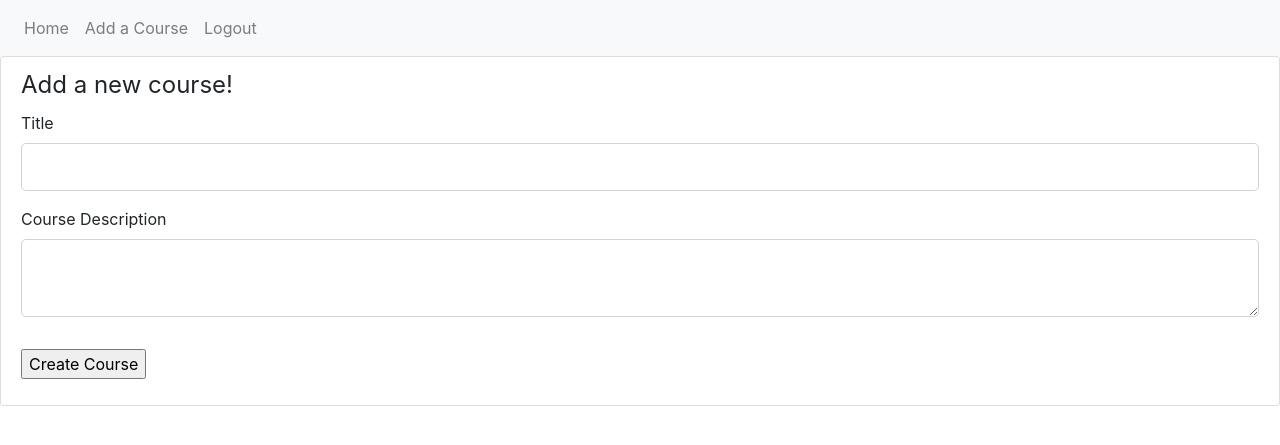
After one commit to GudiedRyan/guide_and_teach, a Flask app: page /course/new in a window 1280 px wide. The commit adds this page. Shown: the top 445 px of the page. Run offline with Flask 2, Linux system fonts and the light colour scheme; a user stored in the database is signed in; some libraries are stand-ins or nearby versions.

Commit message:
Added some course functionality

```diff
--- a/guide_and_teach/forms.py
+++ b/guide_and_teach/forms.py
@@ -1,5 +1,5 @@
 from flask_wtf import FlaskForm
-from wtforms import StringField, PasswordField, SubmitField, BooleanField
+from wtforms import StringField, PasswordField, SubmitField, BooleanField, TextAreaField
 from wtforms.validators import DataRequired, Length, Email, EqualTo, ValidationError
 from guide_and_teach.models import User
 
@@ -25,3 +25,12 @@ class LoginForm(FlaskForm):
     password = PasswordField('Password', validators=[DataRequired()])
     remember = BooleanField('Remember Me')
     submit = SubmitField('Log In')
+
+class CourseForm(FlaskForm):
+    title = StringField('Title', validators=[DataRequired()])
+    description = TextAreaField('Course Description', validators=[DataRequired()])
+    submit = SubmitField('Create Course')
+
+class StudentForm(FlaskForm):
+    student_name = StringField('Student Name', validators=[DataRequired()])
+    submit = SubmitField('Add Student')
--- a/guide_and_teach/models.py
+++ b/guide_and_teach/models.py
@@ -18,6 +18,7 @@ class User(db.Model, UserMixin):
 class Course(db.Model):
     id = db.Column(db.Integer, primary_key=True)
     course_title = db.Column(db.String(100), nullable=False)
+    course_desc = db.Column(db.Text, nullable=False)
     user_id = db.Column(db.Integer, db.ForeignKey('user.id'), nullable=False)
     # student = db.relationship('Student', backref='course', lazy=True)
 
--- a/guide_and_teach/routes.py
+++ b/guide_and_teach/routes.py
@@ -1,7 +1,7 @@
 import secrets
 from flask import render_template, url_for, flash, redirect, request
 from guide_and_teach import app, db, bcrypt
-from guide_and_teach.forms import RegistrationForm, LoginForm
+from guide_and_teach.forms import RegistrationForm, LoginForm, CourseForm, StudentForm
 from guide_and_teach.models import User, Course
 from flask_login import login_user, current_user, logout_user, login_required
 
@@ -33,8 +33,7 @@ def login():
         user = User.query.filter_by(username=form.username.data).first()
         if user and bcrypt.check_password_hash(user.password, form.password.data):
             login_user(user)
-            next_page = request.args.get('next')
-            return redirect(next_page_) if next_page else redirect(url_for('home'))
+            return redirect(url_for('course_home'))
         else:
             flash('Login failed. Check username and password.', 'danger')
     return render_template('login.html', title='Login', form=form)
@@ -43,3 +42,16 @@ def login():
 def logout():
     logout_user()
     return redirect(url_for('login'))
+
+@app.route('/course/new', methods=['GET', 'POST'])
+@login_required
+def create_course():
+    form = CourseForm()
+    if form.validate_on_submit():
+        flash('Course created!', 'success')
+    return render_template('create_course.html', title='New Course', form=form)
+
+@app.route('/course/home')
+@login_required
+def course_home():
+    return render_template('courses_page.html', title='Courses')
--- a/guide_and_teach/templates/about.html
+++ b/guide_and_teach/templates/about.html
@@ -4,7 +4,9 @@
     then they will go on to the login or register page, from which they will be able to access their
     courses and students.
 
-    Possible feature: Allow students to make accounts, where the teachers can add permission for them to view
-    their grades. This will be a secondary feature, in fact, this whole text block will be removed soon. This is in desperate need of CSS styling.
+    This is in desperate need of CSS styling.
+
+    I believe that this page should remain as an informational homepage of sorts. When teachers log in they will be redirected
+    to a page where their active courses are listed.
 </p>
 {% endblock content %}
--- /dev/null
+++ b/guide_and_teach/templates/create_course.html
@@ -0,0 +1,22 @@
+{% extends "layout.html" %}
+{% block content %}
+<div class="content-section">
+    <form method="POST" action="">
+        {{ form.hidden_tag() }}
+        <fieldset class="form-group">
+            <legend>Add a new course!</legend>
+            <div class="form-group">
+                {{ form.title.label(class="form-control-label") }}
+                {{ form.title(class="form-control form-control-lg") }}
+            </div>
+            <div class="form-group">
+                {{ form.description.label(class="form-control-label") }}
+                {{ form.description(class="form-control form-control-lg") }}
+            </div>
+        </fieldset>
+        <div class="form-group">
+            {{ form.submit }}
+        </div>
+    </form>
+</div>
+{% endblock content %}
--- a/guide_and_teach/templates/layout.html
+++ b/guide_and_teach/templates/layout.html
@@ -12,6 +12,9 @@
           <ul class="navbar-nav mr-auto">
             <li class="nav-item">
               <a class="nav-link" href="{{ url_for('home') }}">Home</a>
+            </li>
+            <li class="nav-item">
+              <a class="nav-link" href="{{ url_for('create_course') }}">Add a Course</a>
             </li>
             <li class="nav-item">
               <a class="nav-link" href="{{ url_for('logout') }}">Logout</a>
```
Also changed, not shown: guide_and_teach/templates/courses_page.html (added, +8 -0 lines).
